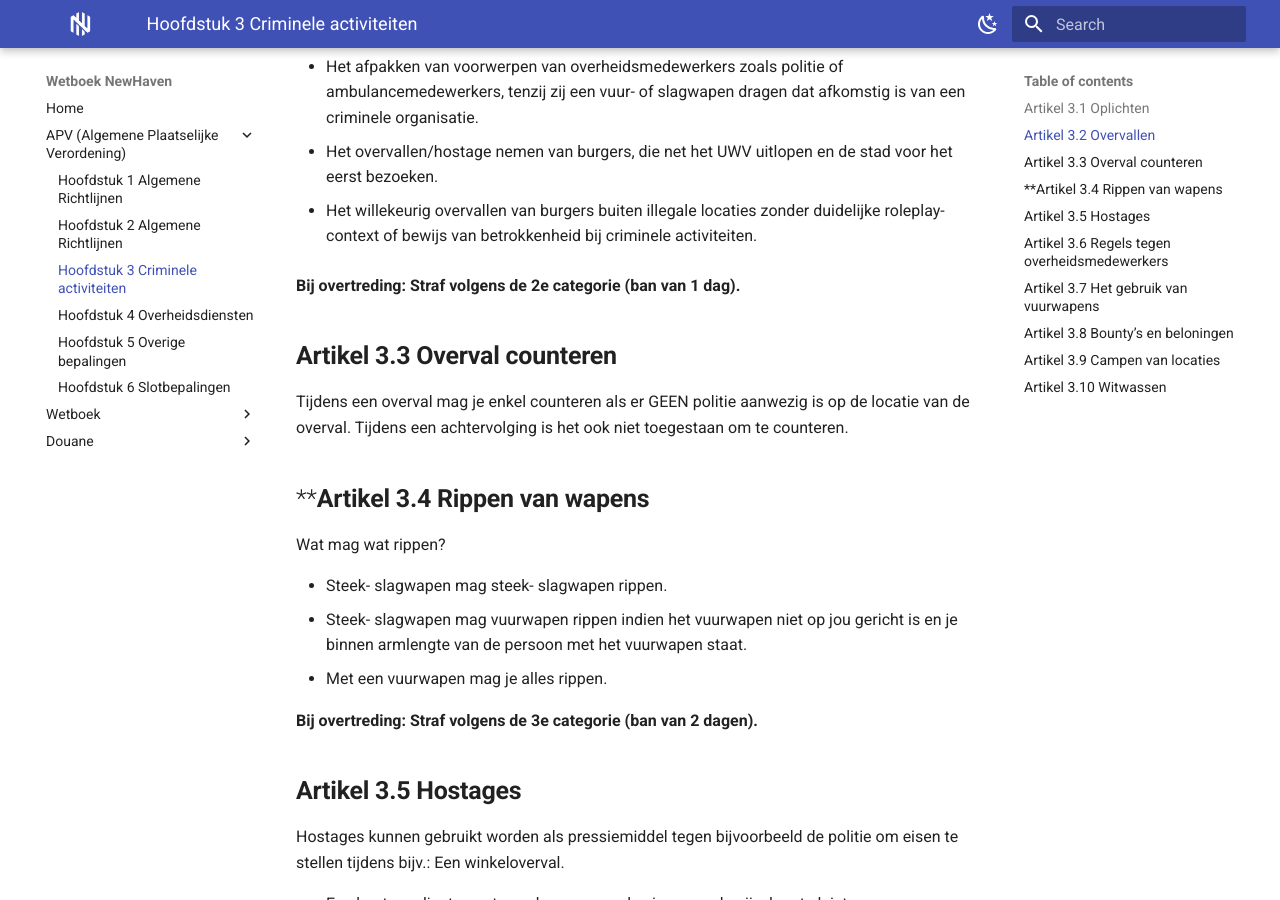
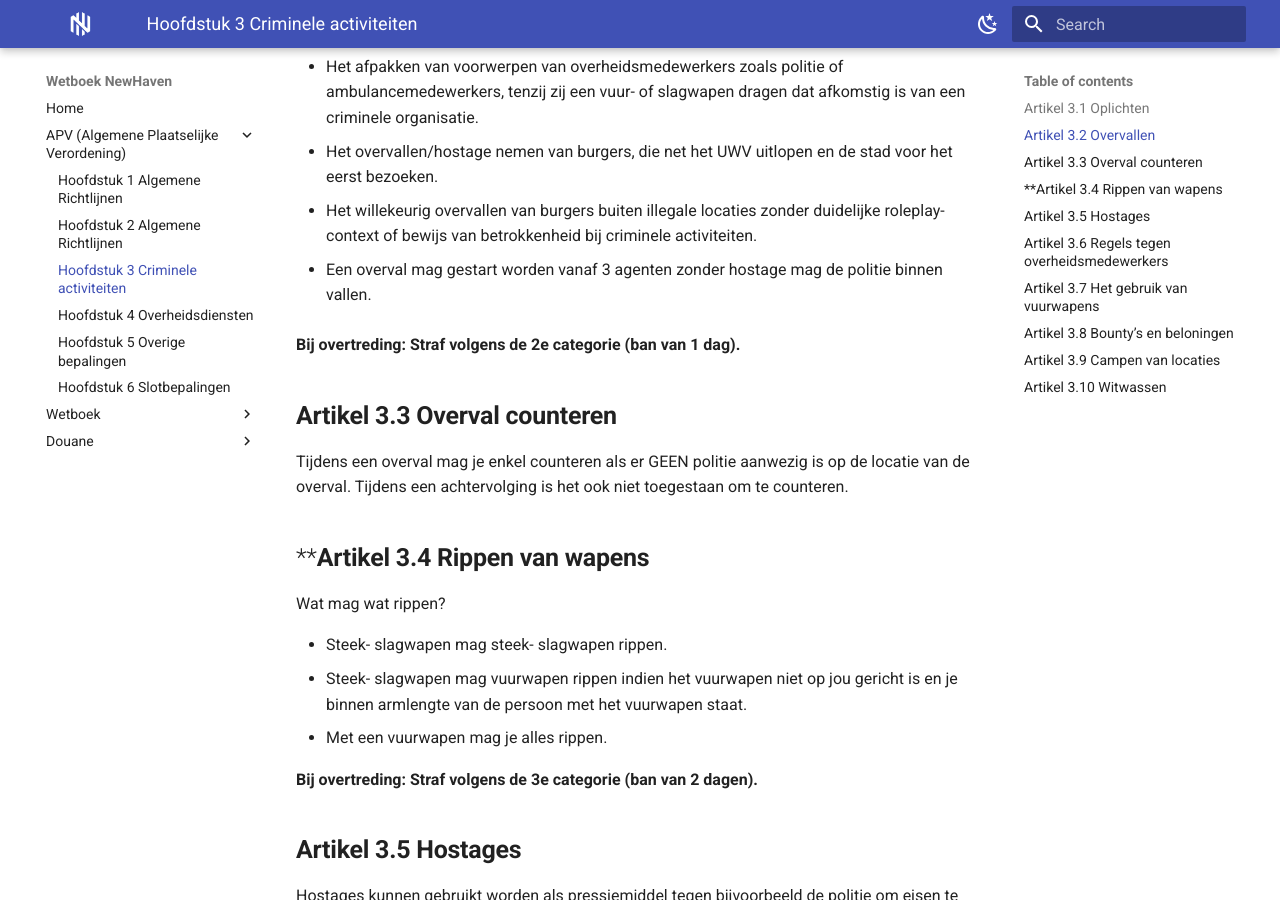
Before and after one commit to NH-Jayden/WetboekNH, an MkDocs documentation site: the page built from docs/apv3.md, in a window 1280 px wide and 900 px high, scrolled down 1674 px. Built offline with MkDocs 1.6.1 and Material for MkDocs 9.7.7, drawn with Linux system fonts in a browser that asks for light colours.

Commit message:
Update apv3.md

```diff
--- a/docs/apv3.md
+++ b/docs/apv3.md
@@ -49,6 +49,8 @@ Alleen als een burger de volgende kledingstukken draagt, mag de desbetreffende p
 - Het overvallen/hostage nemen van burgers, die net het UWV uitlopen en de stad voor het eerst bezoeken.
 
 - Het willekeurig overvallen van burgers buiten illegale locaties zonder duidelijke roleplay-context of bewijs van betrokkenheid bij criminele activiteiten.
+
+- Een overval mag gestart worden vanaf 3 agenten zonder hostage mag de politie binnen vallen.
 
 **Bij overtreding: Straf volgens de 2e categorie (ban van 1 dag).**
 
```
